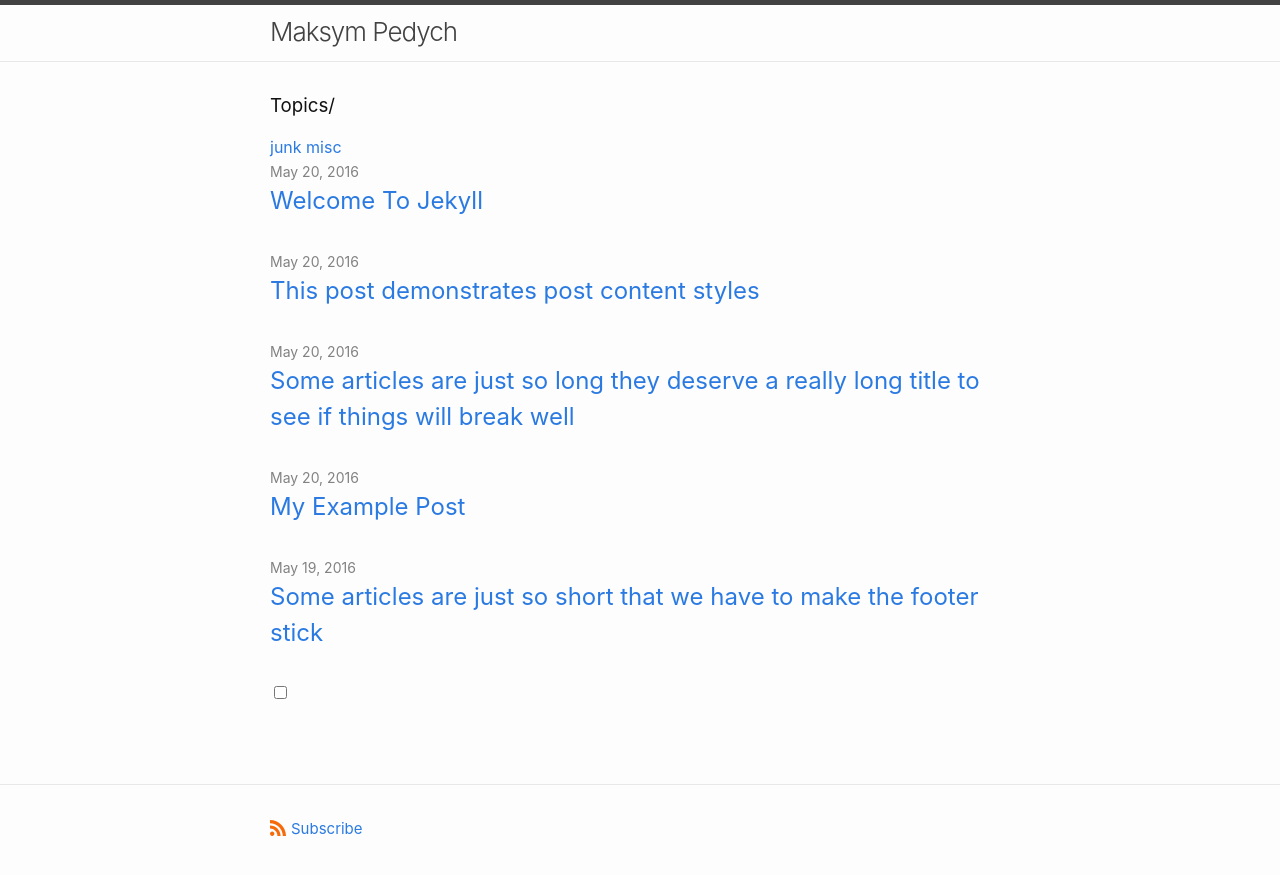
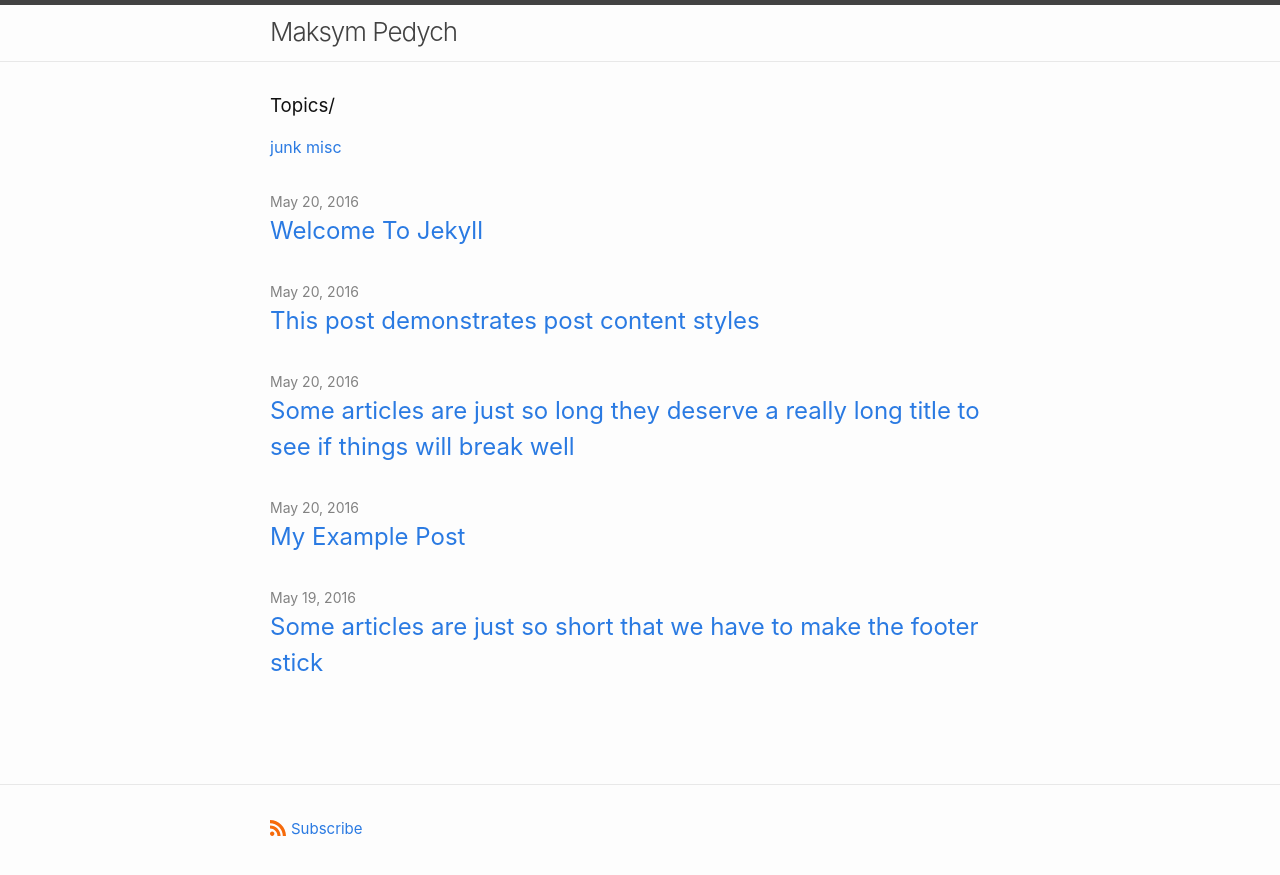
Before and after one commit to mpedych/mpedych.github.io, a Jekyll site: the page built from index.md, in a window 1280 px wide. Shown: the top 875 px of the page. Built offline with Jekyll 4.4.1, drawn with Linux system fonts in a browser that asks for light colours.

Commit message:
Adding margin to the category navigation.

```diff
--- a/_layouts/home.html
+++ b/_layouts/home.html
@@ -7,7 +7,6 @@ layout: default
     <h1 class="page-heading">{{ page.title }}</h1>
   {%- endif -%}
 
-  <div class="sidebar" id="sidebar">
     <nav class="sidebar-nav">
       <h3 class="category-topic">Topics/</h3>
       {% assign sortedCategories = site.categories | sort %}
@@ -18,8 +17,6 @@ layout: default
       </a>
       {% endfor %}
     </nav>
-
-  </div>
 
   {{ content }}
 
@@ -71,5 +68,4 @@ layout: default
     {%- endif %}
 
   {%- endif -%}
-  <input type="checkbox" class="sidebar-checkbox" id="sidebar-checkbox">
   </div>
--- a/assets/css/style.scss
+++ b/assets/css/style.scss
@@ -5,3 +5,7 @@
 @import
   "minima/skins/{{ site.minima.skin | default: 'classic' }}",
   "minima/initialize";
+
+.sidebar-nav {
+  margin-bottom: 30px;
+}
```
